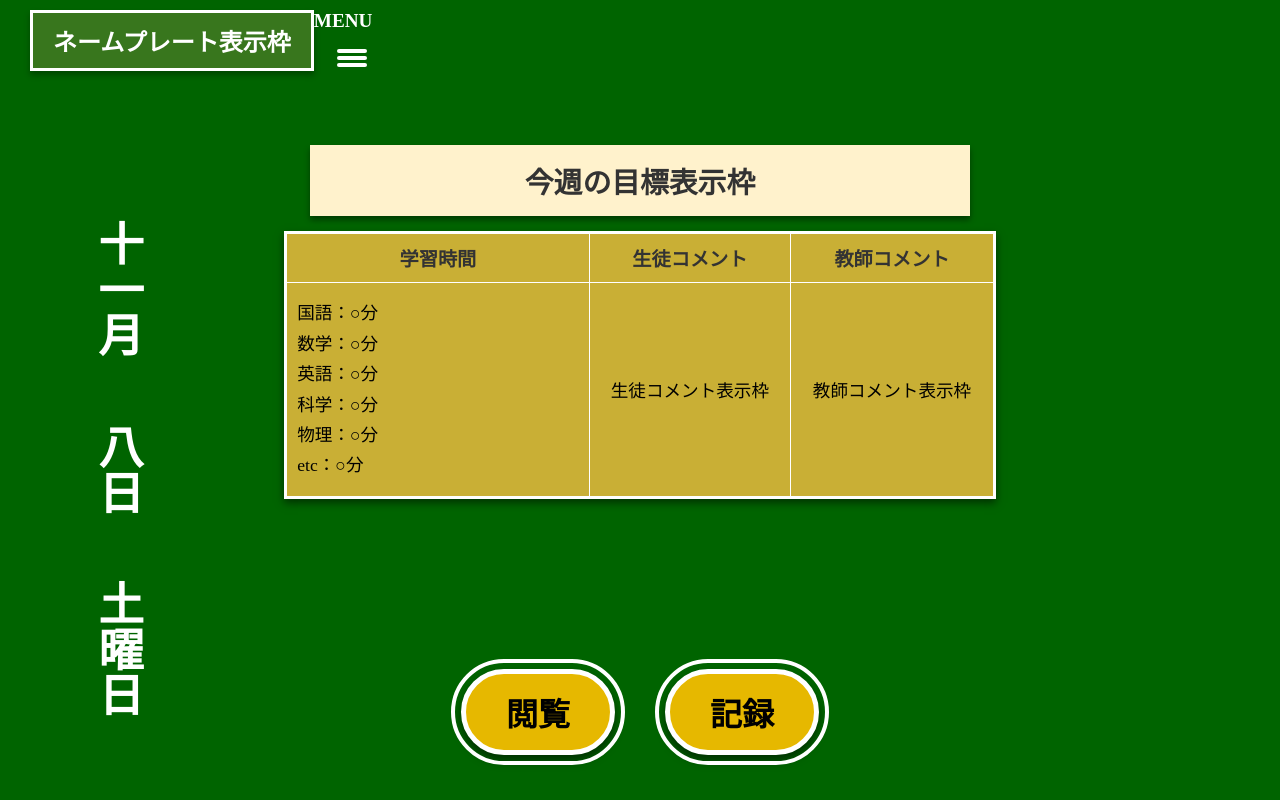
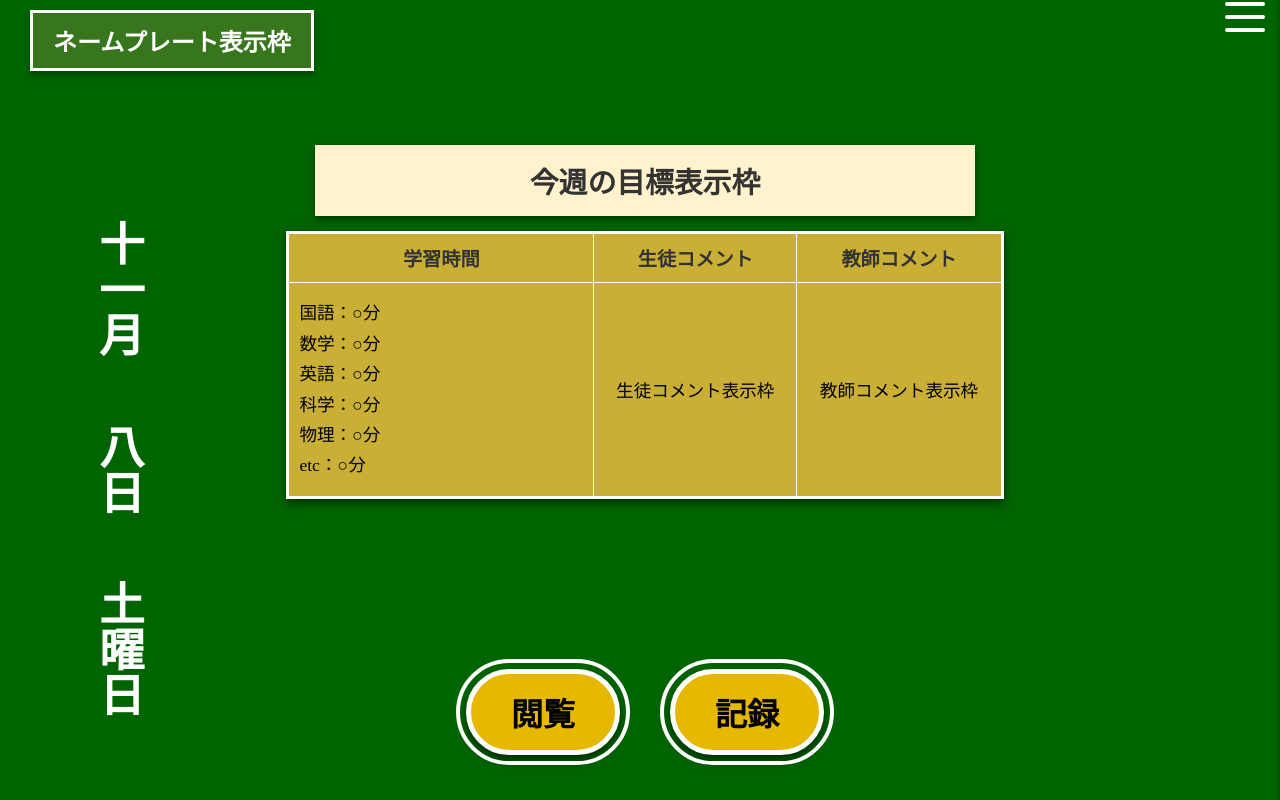
Before and after one commit to tikatika1234/3ES_study_manager, a website: page student_Home.html in a window 1280 px wide. Drawn offline with Linux system fonts and the light colour scheme.

Commit message:
Add files via upload

```diff
--- a/student_Home.css
+++ b/student_Home.css
@@ -10,21 +10,16 @@ body, html {
 .main-container {
     width: 100%;
     height: 100%;
-    background-color: #006400; /* 濃い緑色を基調 */
+    background-color: #006400;
     display: grid;
-    /* レイアウトの定義 */
-    /* 縦: 上部ヘッダー | 中央情報 | 下部ボタン */
-    /* 横: 左側日付 | 中央情報 | 右側空白 */
     grid-template-areas:
         "nameplate info-center menu"
         "date info-center menu"
         "date button-area menu";
-    /* 列の幅: 左(日付) | 中央(情報) | 右(メニュー) */
     grid-template-columns: 15% 70% 15%;
-    /* 行の高さ: 上(ネームプレート) | 中央(情報) | 下(ボタン) */
     grid-template-rows: 15% 65% 20%;
     position: relative;
-    padding: 10px;
+    padding: 10px 0 10px 10px; /* 右パディングを 0 に */
     box-sizing: border-box;
 }
 
@@ -32,11 +27,37 @@ body, html {
 .header-area {
     grid-area: nameplate;
     display: flex;
-    justify-content: space-between; /* 左（ネームプレート）と右（メニュー）を両端に配置 */
+    justify-content: flex-start; /* nameplate は左寄せ、右上は .top-right が担当 */
     align-items: flex-start;
     padding-left: 20px;
-    padding-right: 20px; /* 右端の余白 */
+    padding-right: 0;
     width: 100%;
+    box-sizing: border-box;
+}
+
+/* 右上のグリッドセル（menu 列）に配置するコンテナ */
+.top-right {
+    grid-area: menu;
+    display: flex;
+    align-items: flex-start;   /* ヘッダー行の上寄せに合わせる */
+    justify-content: flex-end; /* 右端に寄せる */
+    gap: 12px;
+    padding-right: 10px;       /* 画面端との間隔を微調整 */
+    box-sizing: border-box;
+}
+
+/* menu-area は .top-right の内部で縦並びにする（もとの振る舞いを維持） */
+.menu-area {
+    /* grid-area: menu; ← 削除（親がグリッドではないため） */
+    justify-self: end;
+    align-self: start;
+    display: flex;
+    flex-direction: column;
+    align-items: flex-end;
+    justify-content: flex-start;
+    gap: 6px;
+    margin-left: 0;
+    padding: 0;   /* top-right の padding を使う */
     box-sizing: border-box;
 }
 
@@ -56,45 +77,125 @@ body, html {
     width: auto;                             /* 横幅は内容に合わせる */
 }
 
-.menu-area {
+/* サイドメニューの実装 */
+.cp_offcm01 {
+    position: relative;
+    z-index: 1000;
+}
+
+.cp_offcm01 .cp_menu {
+    position: fixed;
+    top: 0;
+    right: -250px;
+    width: 250px;
+    height: 100%;
+    cursor: pointer;
+    -webkit-transition: 0.53s transform;
+    transition: 0.53s transform;
+    -webkit-transition-timing-function: cubic-bezier(.38,.52,.23,.99);
+    transition-timing-function: cubic-bezier(.38,.52,.23,.99);
+    background-color: #38761d;
+    opacity: 0.95;
+    box-shadow: -2px 0 4px rgba(0,0,0,0.2);
+}
+
+.cp_offcm01 .cp_menu ul {
+    margin: 0;
+    padding: 60px 0 0;
+}
+
+.cp_offcm01 .cp_menu li {
+    list-style: none;
+}
+
+.cp_offcm01 .cp_menu li a {
+    display: block;
+    padding: 20px;
+    text-decoration: none;
+    color: #ffffff;
+    border-bottom: 1px solid rgba(255,255,255,0.2);
+    font-size: 1.1em;
+    font-weight: bold;
+    transition: background-color 0.3s;
+}
+
+.cp_offcm01 .cp_menu li a:hover {
+    background-color: rgba(255,255,255,0.1);
+}
+
+.cp_offcm01 #cp_toggle01 {
+    position: absolute;
+    display: none;
+}
+
+.cp_offcm01 #cp_toggle01:checked ~ .cp_menu {
+    transform: translateX(-250px);
+}
+
+/* メニューボタンのスタイル */
+.cp_offcm01 #cp_toggle01 ~ label {
     display: flex;
     flex-direction: column;
-    align-items: flex-end;
-    justify-content: flex-start;
-    margin-left: auto;      /* ← ここで横方向に右端へ寄せる */
-    align-self: flex-start; /* 高さを変えずに上寄せ（必要に応じ center に変更） */
-    gap: 6px;               /* メニュー内要素の間隔（任意） */
-
-
+    justify-content: space-between;
+    width: 40px;
+    height: 30px;
+    padding: 5px;
+    cursor: pointer;
+    transition: 0.5s transform;
+    transition-timing-function: cubic-bezier(.61,-0.38,.37,1.27);
 }
 
-.menu-text {
-    color: white;
-    font-size: 1.2em;
-    font-weight: bold;
-    margin-bottom: 5px;
-    text-align: right;  /* 右寄せに設定 */
-    align-self: flex-start;  /* 親要素内で右寄せに配置 */
+.cp_offcm01 #cp_toggle01:checked ~ label {
+    transform: translateX(-250px);
 }
 
-.menu-btn {
-    background: none;
-    border: none;
-    cursor: pointer;
-    padding: 5px;
-    width: 40px;
-    height: 30px;
-    display: flex;
-    flex-direction: column;
-    justify-content: space-around;
-}
-
-.menu-bar {
+/* ハンバーガーメニューの3本線 */
+.cp_offcm01 #cp_toggle01 ~ label span {
+    position: relative;
     display: block;
     width: 100%;
     height: 4px;
     background-color: white;
     border-radius: 2px;
+    transition: transform 0.3s;
+}
+
+.cp_offcm01 #cp_toggle01 ~ label span::before,
+.cp_offcm01 #cp_toggle01 ~ label span::after {
+    content: '';
+    position: absolute;
+    left: 0;
+    width: 100%;
+    height: 4px;
+    background-color: white;
+    border-radius: 2px;
+    transition: transform 0.3s;
+}
+
+.cp_offcm01 #cp_toggle01 ~ label span::before {
+    top: -13px;
+}
+
+.cp_offcm01 #cp_toggle01 ~ label span::after {
+    bottom: -13px;
+}
+
+/* メニューが開いているときの×マーク */
+.cp_offcm01 #cp_toggle01:checked ~ label span {
+    background: transparent;
+}
+
+.cp_offcm01 #cp_toggle01:checked ~ label span::before {
+    transform: translateY(13px) rotate(45deg);
+}
+
+.cp_offcm01 #cp_toggle01:checked ~ label span::after {
+    transform: translateY(-13px) rotate(-45deg);
+}
+
+/* 既存のメニューボタン関連のスタイルを削除 */
+.menu-btn, .menu-bar, .menu-text {
+    display: none;
 }
 
 /* -------------------- 2. 日付表示 -------------------- */
--- a/student_Home.html
+++ b/student_Home.html
@@ -4,21 +4,34 @@
     <meta charset="UTF-8">
     <meta name="viewport" content="width=device-width, initial-scale=1.0">
     <title>生徒用HOME画面</title>
-    <link rel="stylesheet" href="student_home.css">
+    <link rel="stylesheet" href="student_Home.css"> <!-- student_home.css -> student_Home.css に修正 -->
 </head>
 <body>
     <div class="main-container">
 
         <div class="header-area">
             <div class="nameplate-box">ネームプレート表示枠</div>
+        </div>
+
+        <!-- 右上用コンテナを追加（グリッドの menu エリア）-->
+        <div class="top-right">
             <div class="menu-area">
-                <span class="menu-text">MENU</span>
-                <button class="menu-btn" aria-label="メニューボタン">
-                    <span class="menu-bar"></span>
-                    <span class="menu-bar"></span>
-                    <span class="menu-bar"></span>
-                </button>
+                <div class="cp_offcm01">
+                    <input type="checkbox" id="cp_toggle01">
+                    <label for="cp_toggle01"><span></span></label>
+                    <div class="cp_menu">
+                        <ul>
+                            <li><a href="#">学習記録</a></li>
+                            <li><a href="#">目標設定</a></li>
+                            <li><a href="#">成績推移</a></li>
+                            <li><a href="#">設定</a></li>
+                            <li><a href="#">ログアウト</a></li>
+                        </ul>
+                    </div>
+                </div>
             </div>
+
+
         </div>
 
         <div class="date-vertical">
```
